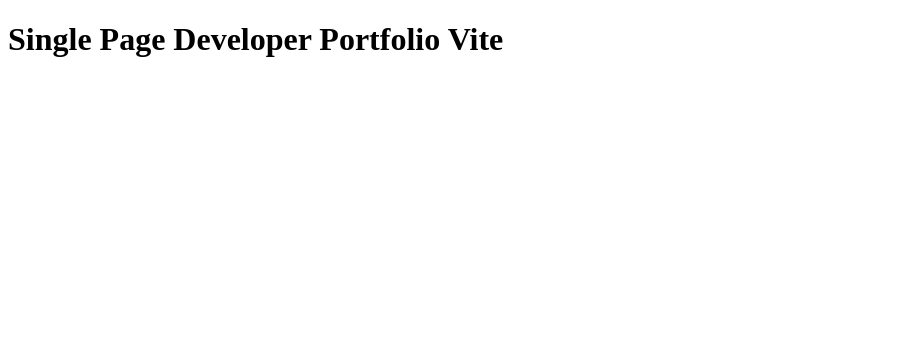
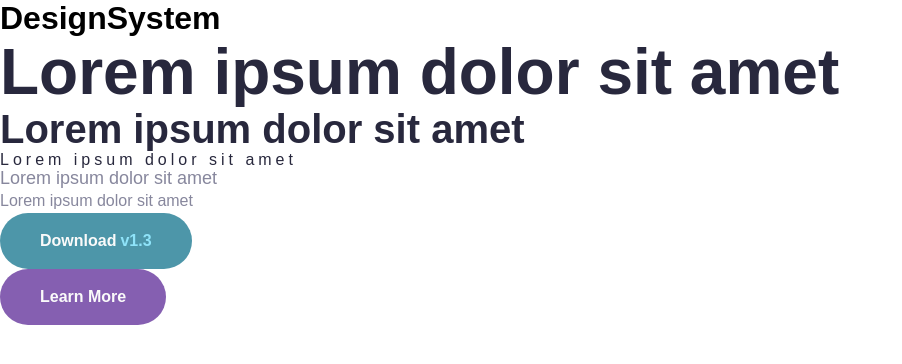
Before and after one commit to hiticas/Single-page-developer-portfolio-Vite, a React (Vite) app: page /design-system in a window 1280 px wide. Shown: the top 364 px of the page, without its empty margins (0-902 px from the left). Built offline with nearby package versions, Linux system fonts and the light colour scheme.

Commit message:
add design system components

```diff
--- a/src/index.scss
+++ b/src/index.scss
@@ -0,0 +1,37 @@
+* {
+  margin: 0;
+  padding: 0;
+  box-sizing: border-box;
+}
+
+body {
+  font-family: var(--font-primary);
+}
+
+:root {
+  /* Font */
+  --font-primary: 'Red Hat Display', sans-serif;
+
+  /* Colors */
+  --color-cyan-600: #4D96A9;
+  --color-cyan-300: #8FE3F9;
+  --color-purple-600: #855FB1;
+  --color-purple-300: #D9B8FF;
+  --color-slate-900: #28283D;
+  --color-slate-600: #87879D;
+  --color-slate-300: #D1D1DF;
+  --color-white: #FAFAFA;
+
+  /* Spacing scale */
+  --space-50: 4px;
+  --space-100: 8px;
+  --space-200: 16px;
+  --space-300: 24px;
+  --space-400: 32px;
+  --space-500: 40px;
+  --space-700: 56px;
+  --space-800: 64px;
+  --space-900: 72px;
+  --space-1000: 80px;
+  --space-1400: 112px;
+}
--- a/src/main.jsx
+++ b/src/main.jsx
@@ -1,10 +1,26 @@
-import { StrictMode } from 'react'
-import { createRoot } from 'react-dom/client'
-import './index.scss'
-import App from './App.jsx'
+import React from 'react';
+import ReactDOM from 'react-dom/client';
+import {
+  createBrowserRouter,
+  RouterProvider,
+} from 'react-router-dom';
+import App from './App.jsx';
+import './index.scss';
+import DesignSystem from './pages/DesignSystem/DesignSystem.jsx';
 
-createRoot(document.getElementById('root')).render(
-  <StrictMode>
-    <App />
-  </StrictMode>,
-)
+const router = createBrowserRouter([
+  {
+    path: '/',
+    element: <App />,
+  },
+  {
+    path: '/design-system',
+    element: <DesignSystem />,
+  },
+]);
+
+ReactDOM.createRoot(document.getElementById('root')).render(
+  <React.StrictMode>
+    <RouterProvider router={router} />
+  </React.StrictMode>
+);
--- /dev/null
+++ b/src/pages/DesignSystem/DesignSystem.jsx
@@ -0,0 +1,27 @@
+import Typography from '../../ui-components/Typography/Typography'
+import Button from '../../ui-components/Button/Button'
+import './DesignSystem.scss'
+
+function DesignSystem() {
+  return (
+    <div className="design-system">
+      <h1>DesignSystem</h1>
+      <Typography as="h1" type="text-preset-1" color="color-slate-900">Lorem ipsum dolor sit amet</Typography>
+      <Typography as="h2" type="text-preset-2" color="color-slate-900">Lorem ipsum dolor sit amet</Typography>
+      <Typography type="text-preset-3" color="color-slate-900">Lorem ipsum dolor sit amet</Typography>
+      <Typography type="text-preset-4" color="color-slate-600">Lorem ipsum dolor sit amet</Typography>
+      <Typography type="text-preset-5" color="color-slate-600">Lorem ipsum dolor sit amet</Typography>
+      <div className="buttons">
+        <Button variant="blue" aria-label="Download Meet version 1.3">
+          <Typography as="span" type="text-preset-5" color="color-white">Download</Typography>
+          <Typography as="span" type="text-preset-5" color="color-cyan-300">v1.3</Typography>
+        </Button>
+        <Button variant="purple" aria-label="Learn more about Meet">
+          <Typography as="span" type="text-preset-5" color="color-white">Learn More</Typography>
+        </Button>
+      </div>
+    </div>
+  )
+}
+
+export default DesignSystem
--- /dev/null
+++ b/src/ui-components/Button/Button.jsx
@@ -0,0 +1,18 @@
+import './Button.scss'
+
+function Button({
+  variant = 'blue',
+  children,
+  className = '',
+  ...props
+}) {
+  const classes = ['button', variant, className].join(' ')
+
+  return (
+    <button className={classes} {...props}>
+      {children}
+    </button>
+  )
+}
+
+export default Button
--- /dev/null
+++ b/src/ui-components/Button/Button.scss
@@ -0,0 +1,27 @@
+.button {
+  font-weight: bold;
+  padding: var(--space-200) var(--space-500);
+  border-radius: 29px;
+  border: 0;
+  display: flex;
+  flex-direction: row;
+  gap: var(--space-50);
+
+  &.blue {
+    background-color: var(--color-cyan-600);
+
+    &:hover {
+      background-color: #71C0D4;
+      cursor: pointer;
+    }
+  }
+
+  &.purple {
+    background-color: var(--color-purple-600);
+
+    &:hover {
+      background-color: #B18BDD;
+      cursor: pointer;
+    }
+  }
+}
--- /dev/null
+++ b/src/ui-components/Typography/Typography.jsx
@@ -0,0 +1,21 @@
+import './Typography.scss'
+
+function Typography({
+  as: Component = 'p',
+  type = 'text-preset-5',
+  color,
+  className = '',
+  children,
+}) {
+  const classes = [
+    type,
+    color,
+    className,
+  ]
+    .filter(Boolean)
+    .join(' ')
+
+  return <Component className={classes}>{children}</Component>
+}
+
+export default Typography
--- /dev/null
+++ b/src/ui-components/Typography/Typography.scss
@@ -0,0 +1,93 @@
+.color-white {
+  color: var(--color-white);
+}
+
+.color-cyan-300 {
+  color: var(--color-cyan-300);
+}
+
+.color-cyan-600 {
+  color: var(--color-cyan-600);
+}
+
+.color-purple {
+  color: var(--color-purple-300);
+}
+
+.color-slate-300 {
+  color: var(--color-slate-300);
+}
+
+.color-slate-600 {
+  color: var(--color-slate-600);
+}
+
+.color-slate-900 {
+  color: var(--color-slate-900);
+}
+
+.text-preset-1 {
+  font-size: 40px;
+  line-height: 110%;
+  letter-spacing: 0px;
+}
+
+.text-preset-2 {
+  font-size: 32px;
+  line-height: 110%;
+  letter-spacing: 0px;
+}
+
+.text-preset-3 {
+  font-size: 12px;
+  line-height: 110%;
+  letter-spacing: 4px;
+}
+
+.text-preset-4 {
+  font-size: 16px;
+  line-height: 110%;
+  letter-spacing: 0px;
+}
+
+.text-preset-5 {
+  font-size: 16px;
+  line-height: 150%;
+  letter-spacing: 0px;
+}
+
+@media (min-width: 768px) {
+  .text-preset-1 {
+    font-size: 48px;
+  }
+
+  .text-preset-2 {
+    font-size: 36px;
+  }
+
+  .text-preset-3 {
+    font-size: 14px;
+  }
+
+  .text-preset-4 {
+    font-size: 16px;
+  }
+}
+
+@media (min-width: 1024px) {
+  .text-preset-1 {
+    font-size: 64px;
+  }
+
+  .text-preset-2 {
+    font-size: 40px;
+  }
+
+  .text-preset-3 {
+    font-size: 16px;
+  }
+
+  .text-preset-4 {
+    font-size: 18px;
+  }
+}
```
Also changed, not shown: src/pages/DesignSystem/DesignSystem.scss (added).
